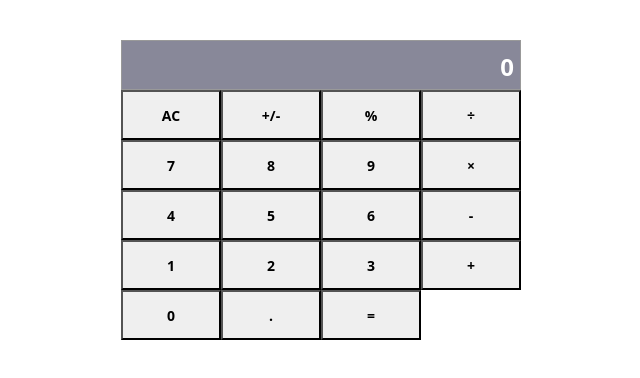
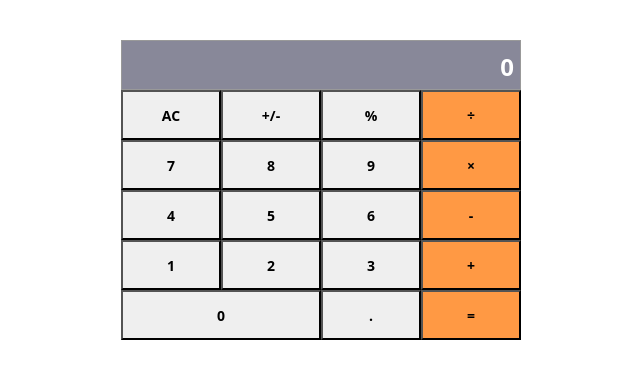
Before and after one commit to ezeilo-su/calculator, a React app: page / in a window 1280 px wide. Shown: the whole page, without its empty margins (319-959 px from the left). Built offline with nearby package versions, Linux system fonts and the light colour scheme.

Commit message:
Refactor all components

```diff
--- a/src/components/App.js
+++ b/src/components/App.js
@@ -3,30 +3,30 @@ import Display from './Display';
 import ButtonPanel from './ButtonPanel';
 import calculate from '../logic/calculate';
 
-class App extends Component {
+export default class App extends Component {
   constructor(props) {
     super(props);
     this.state = {
-      total: '',
-      next: '',
-      operation: '',
+      total: null,
+      next: null,
+      operation: null,
     };
     this.handleClick = this.handleClick.bind(this);
   }
 
   handleClick(buttonName) {
     const nextState = calculate({ ...this.state }, buttonName);
-    this.setState(prevState => ({ ...prevState }, { ...nextState }));
+    this.setState(prevState => ({ ...prevState, ...nextState }));
   }
 
   render() {
     return (
       <div className="app">
-        <Display />
+        <Display
+          val={this.state.operation && this.state.next ? this.state.next : this.state.total || '0'}
+        />
         <ButtonPanel clickHandler={this.handleClick} />
       </div>
     );
   }
 }
-
-export default App;
--- a/src/components/Button.js
+++ b/src/components/Button.js
@@ -1,18 +1,20 @@
 import React from 'react';
 import PropTypes from 'prop-types';
 
-const Button = ({ key, name }) => (
-  <button
-    className={`calc-key ${key}`}
-    type="button"
-  >
-    {name}
-  </button>
-);
+export default function Button(props) {
+  return (
+    <button
+      className={`calc-button ${props.slug}`}
+      type="button"
+      onClick={props.clickHandler}
+    >
+      {props.name}
+    </button>
+  );
+}
 
 Button.propTypes = {
   name: PropTypes.string.isRequired,
-  key: PropTypes.string.isRequired,
+  slug: PropTypes.string.isRequired,
+  clickHandler: PropTypes.func.isRequired,
 };
-
-export default Button;
--- a/src/components/ButtonPanel.js
+++ b/src/components/ButtonPanel.js
@@ -1,13 +1,6 @@
 import React from 'react';
+import PropTypes from 'prop-types';
 import Button from './Button';
-
-// const keyMap = [
-//   'AC', '+/-', '%', '÷',
-//   '7', '8', '9', '×',
-//   '4', '5', '6', '-',
-//   '1', '2', '3', '+',
-//   '0', '.', '=',
-// ];
 
 const buttons = [
   { name: 'AC', slug: 'ac' }, { name: '+/-', slug: 'plus-minus' }, { name: '%', slug: 'percent' }, { name: '÷', slug: 'divide' },
@@ -17,17 +10,23 @@ const buttons = [
   { name: '0', slug: 'zero' }, { name: '.', slug: 'period' }, { name: '=', slug: 'equal-sign' },
 ];
 
-const ButtonPanel = () => (
+export default function ButtonPanel(props) {
+  return (
     <div className="button-panel">
       <div className="button-row">
         {buttons.map(button => (
           <Button
-          key={`key-${button.slug}`}
+            key={button.slug}
             name={button.name}
+            slug={button.slug}
+            clickHandler={() => props.clickHandler(button.name)}
           />
         ))}
       </div>
     </div>
   );
+}
 
-export default ButtonPanel;
+ButtonPanel.propTypes = {
+  clickHandler: PropTypes.func.isRequired,
+};
--- a/src/components/Display.js
+++ b/src/components/Display.js
@@ -1,16 +1,16 @@
 import React from 'react';
 import PropTypes from 'prop-types';
 
-const Display = ({ result }) => (
-  <button type="button" className="display">{result}</button>
+const Display = ({ val }) => (
+  <button type="button" className="display">{val}</button>
 );
 
 Display.propTypes = {
-  result: PropTypes.string,
+  val: PropTypes.string,
 };
 
 Display.defaultProps = {
-  result: '0',
+  val: '0',
 };
 
 export default Display;
--- a/src/index.scss
+++ b/src/index.scss
@@ -21,7 +21,7 @@ html {
   .button-row {
     max-width: 240px;
 
-    .calc-key {
+    .calc-button {
       width: 25%;
       height: 25px;
       cursor: unset;
@@ -29,15 +29,15 @@ html {
       font-weight: bold;
     }
 
-    .key-16 {
+    .zero {
       width: 50%;
     }
 
-    .key-3,
-    .key-7,
-    .key-11,
-    .key-15,
-    .key-18 {
+    .plus,
+    .minus,
+    .divide,
+    .multiply,
+    .equal-sign {
       background-color: #f94;
     }
   }
@@ -67,13 +67,12 @@ html {
     .button-row {
       max-width: 400px;
 
-      .calc-key {
-        width: 100px;
+      .calc-button {
         height: 50px;
         font-size: 14px;
       }
 
-      .key-16 {
+      .zero {
         width: 50%;
       }
     }
```
Also changed, not shown: src/index.css, 1 other file. Lines whose indentation alone changed are shown as unchanged.
